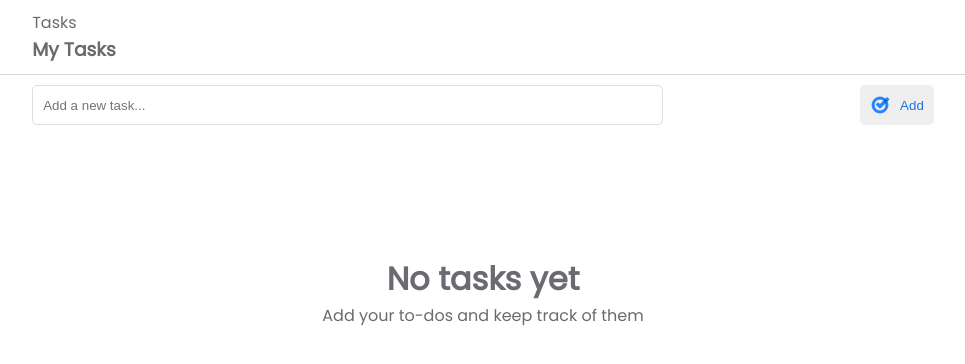
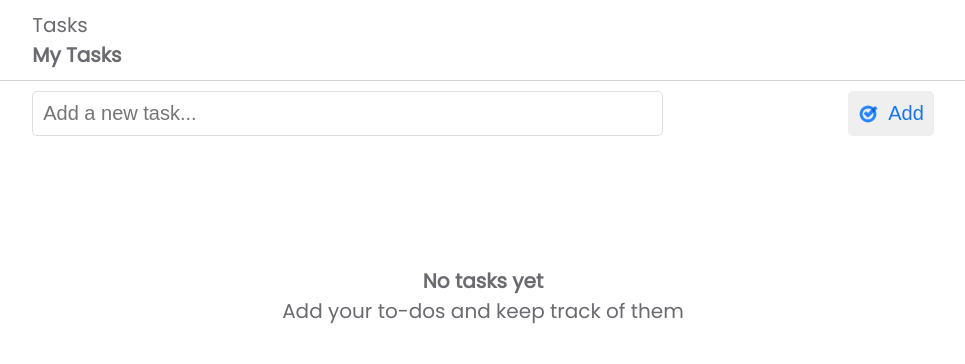
Before and after one commit to adisa-ade/TodoApp, a plain HTML site: page index.html in a window 1536 px wide. Shown: the whole page, without its empty margins (285-1250 px from the left). Drawn offline with Linux system fonts and the light colour scheme.

Commit message:
Update styles.css

```diff
--- a/styles.css
+++ b/styles.css
@@ -132,3 +132,7 @@ li .buttons button.complete {
     border-radius: 5px;
   }
 }
+@media (min-width:1440px){
+*{
+  font-size: 20px;
+}
```
